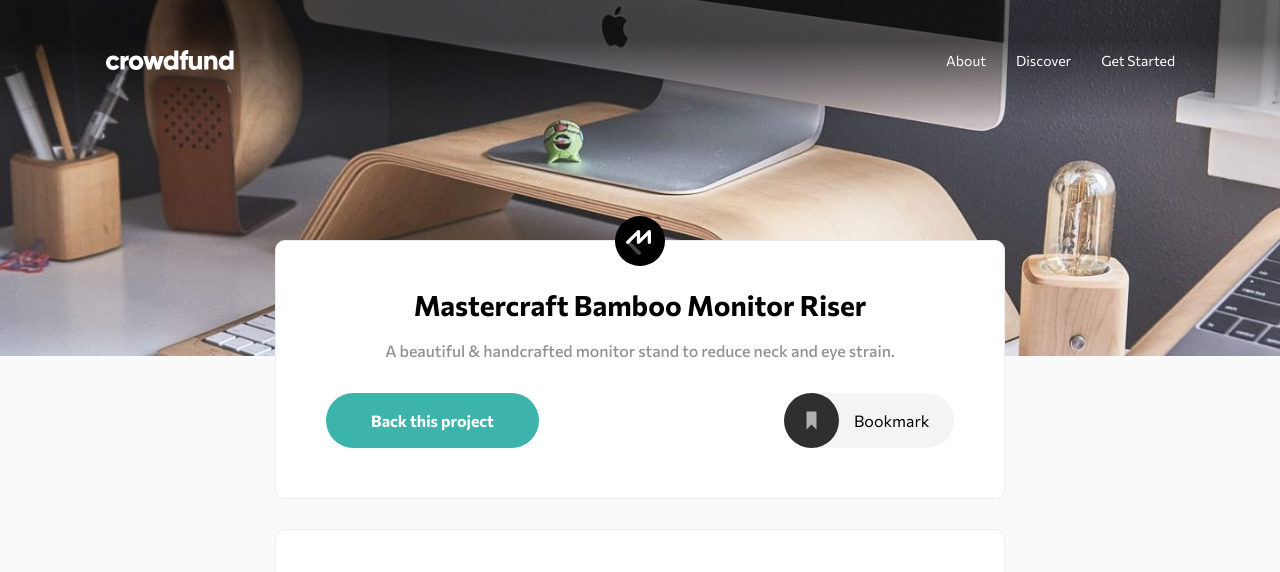
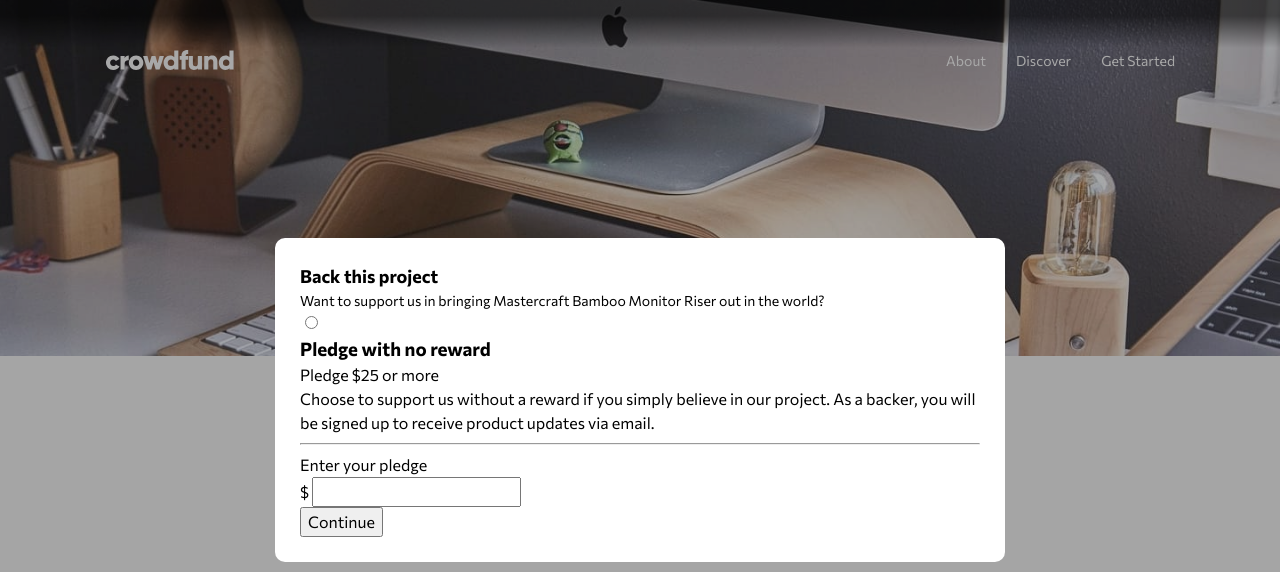
Before and after one commit to SrHatcher/practice-crowdfunding-product-page, a plain HTML site: page index.html in a window 1280 px wide. Shown: the top 572 px of the page. Drawn offline with Linux system fonts and the light colour scheme.

Commit message:
working on modals

```diff
--- a/index.html
+++ b/index.html
@@ -124,6 +124,38 @@
     </section>
   </main>
 
+  <div class="modal">
+    <div class="modal__pledge_container">
+      <h2 class="pledge__title">Back this project</h2>
+      <p class="pledge__text">Want to support us in bringing Mastercraft Bamboo Monitor Riser out in the world?</p>
+      <div class="pledge__option_container">
+        <div class="pledge__heading_container">
+          <div class="pledge__radio_title_container">
+            <input type="radio" class="pledge__radio">
+            <div class="pledge__option_title_container">
+              <h3>Pledge with no reward</h3>
+              <span>Pledge $25 or more</span>
+            </div>
+          </div>
+          <p class="pledge__option_text">
+            Choose to support us without a reward if you simply believe in our project. As a backer, you will be signed up to receive product updates via email.
+          </p>
+        </div>
+        <hr class="pledge__option_separator">
+        <div class="pledge__footer_container">
+          <span class="pledge__footer_legend">Enter your pledge</span>
+          <div class="pledge__footer_input_button_container">
+            <div class="pledge__input_container">
+              <span>$</span>
+              <input type="text">
+            </div>
+            <button class="pledge__option_button">Continue</button>
+          </div>
+        </div>
+      </div>
+
+    </div>
+  </div>
 
   <script>
     /*
--- a/styles/mobile.css
+++ b/styles/mobile.css
@@ -157,6 +157,8 @@ main{
     max-width: 73rem;
     width: 80%;
     min-width: 33rem;
+
+    display: none;
 }
 .main__heading{
     position: relative;
@@ -402,3 +404,50 @@ main{
 .option__reward_button--inactive{
     background-color: var(--dark-gray);
 }
+
+
+
+/*--------------------modals---------------------------*/
+
+.modal{
+    position: absolute;
+    top: 0;
+    right: 0;
+    left: 0;
+    bottom: 0;
+
+    display: flex;
+    justify-content: center;
+    align-items: center;
+
+    background-color: rgba(0, 0, 0, 0.342);
+}
+
+.modal__pledge_container{
+    min-width: 33rem;
+    width: 80%;
+    max-width: 73rem;
+    padding: 2.5rem;
+
+    background-color: white;
+    border-radius: 1rem;
+}
+
+.pledge__title{
+    font-size: 1.8rem;
+}
+.pledge__text{
+    font-size: 1.4rem;
+}
+.pledge__option_container{}
+.pledge__heading_container{}
+.pledge__radio_title_container{}
+.pledge__radio{}
+.pledge__option_title_container{}
+.pledge__option_text{}
+.pledge__option_separator{}
+.pledge__footer_container{}
+.pledge__footer_legend{}
+.pledge__footer_input_button_container{}
+.pledge__input_container{}
+.pledge__option_button{}
```
